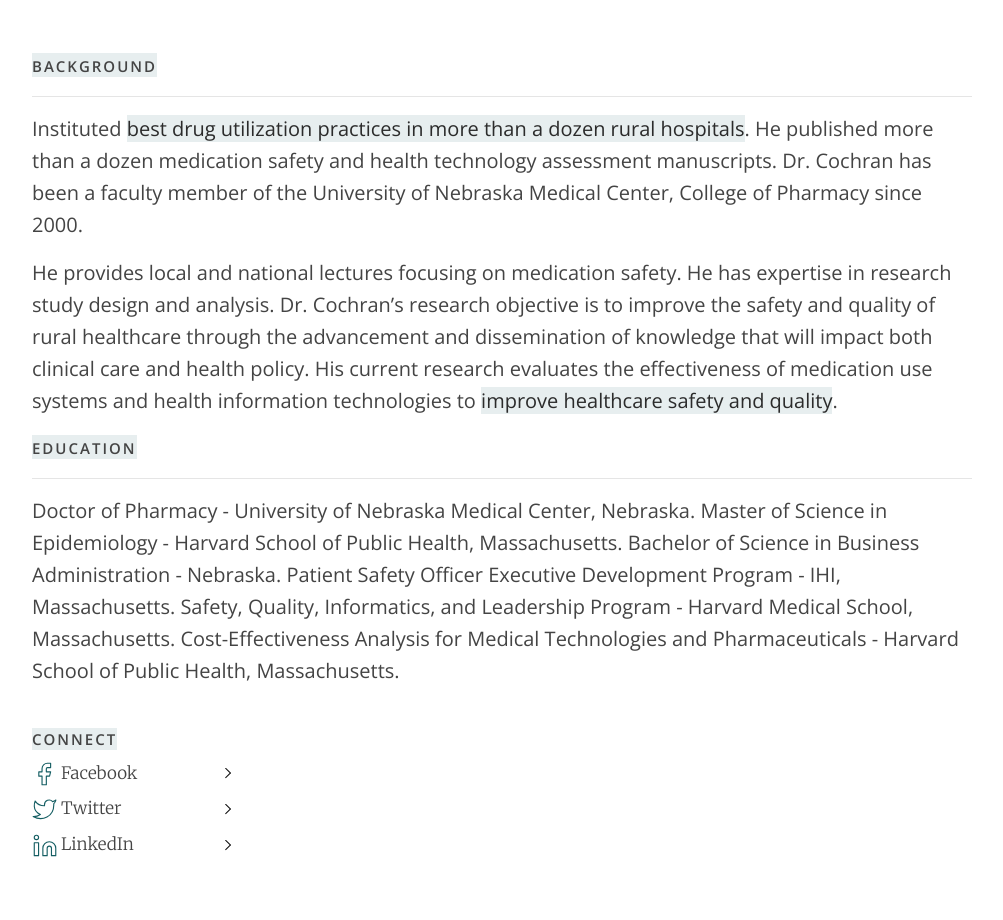
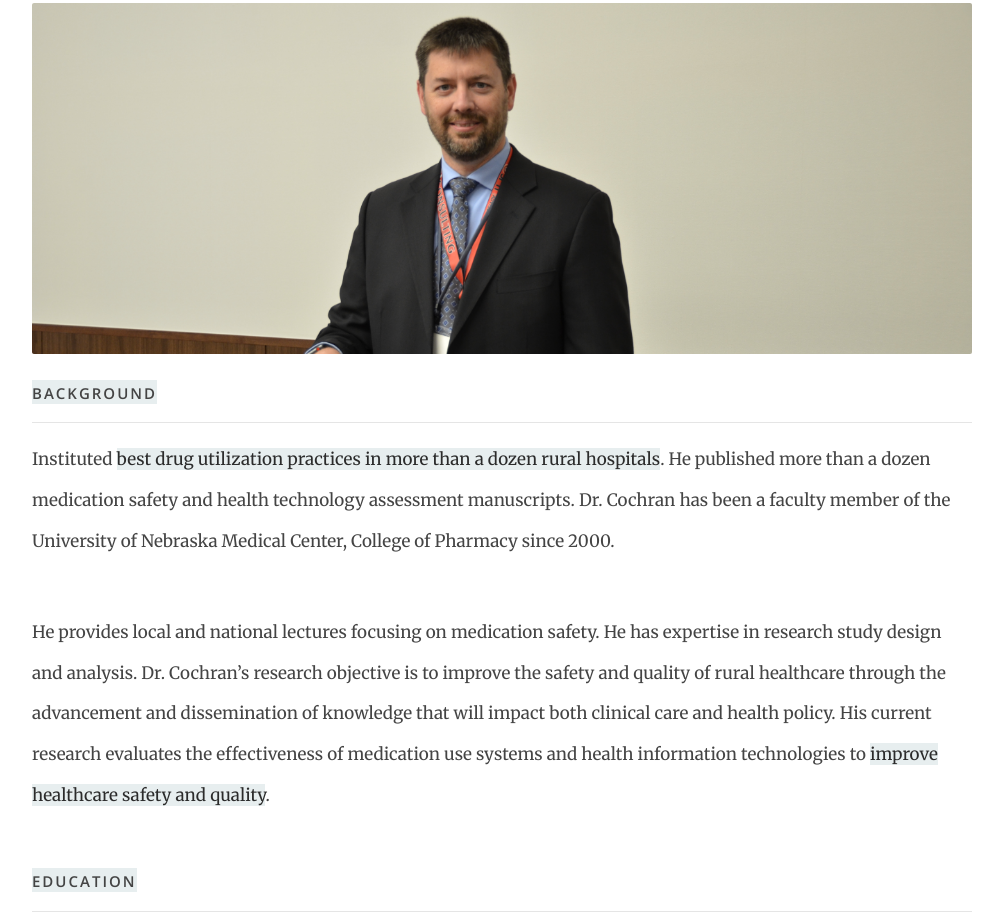
Before and after one commit to JapanMedicalTourism/jointadvisory, a plain HTML site: page team-member.html in a window 1280 px wide. Shown: the part 340-1260 px from the top of the page, without its empty margins (138-1141 px from the left). Drawn offline with nearby package versions, Linux system fonts and the light colour scheme; a script that the page names is missing.

Commit message:
General update to CSS

```diff
--- a/assets/scss_official/components/_navbar.scss
+++ b/assets/scss_official/components/_navbar.scss
@@ -1,6 +1,7 @@
 .navbar{
 	height: 90px;
     background-color: #FFF;
+     z-index: 5500;
 }
 body{
 	padding-top: 90px;
--- a/assets/scss_official/components/_typography.scss
+++ b/assets/scss_official/components/_typography.scss
@@ -74,6 +74,15 @@
 			@include font-size(20px);
 			line-height: 1.6;
 		}
+		&.bio{
+			p{
+				margin-bottom: 50px;
+				font-size: 17px;
+				line-height: 2.4;
+				font-family: "Merriweather", serif;
+			}
+
+		}
 	}
 	> a.feature-head{
 		margin-top: 10px;
@@ -137,6 +146,10 @@
 .vertical-link-list{
 	$parent : &;
 	padding-top: 10px;
+	img{
+		width: 20px;
+		margin-right: 10px;
+	}
 	> * {
 		color: color('dark');
 		@include primary_font('light');
```
Also changed, not shown: assets/css/main.css, assets/img/media/cochran.png (added), 1 other file.
